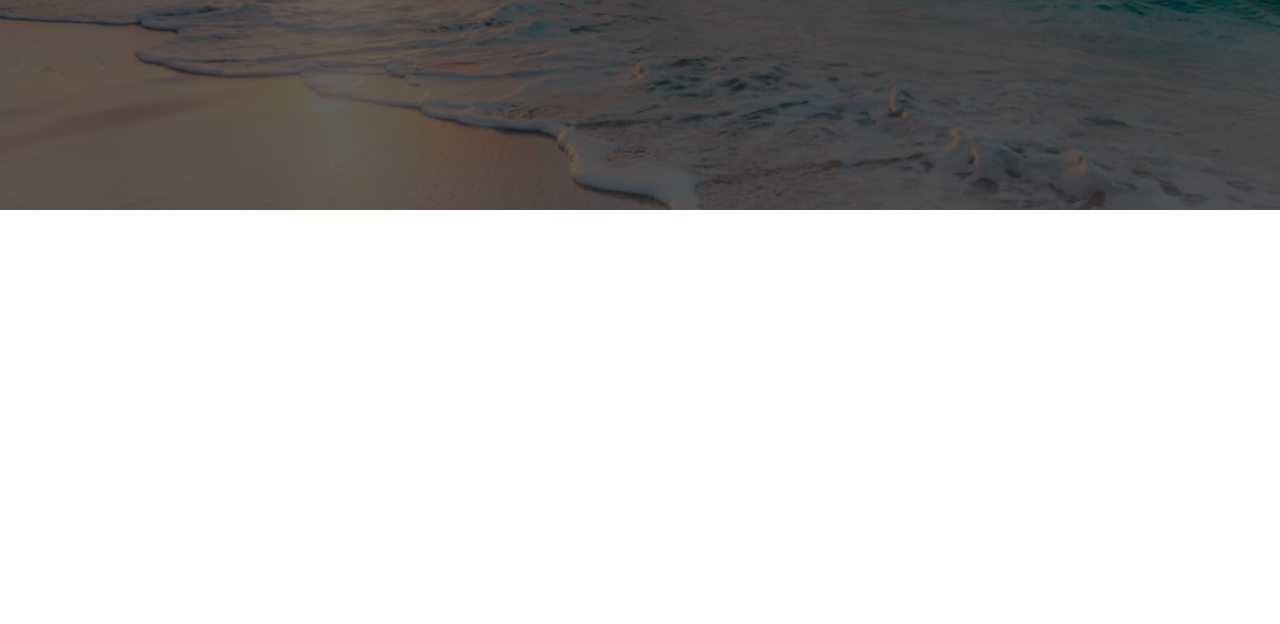
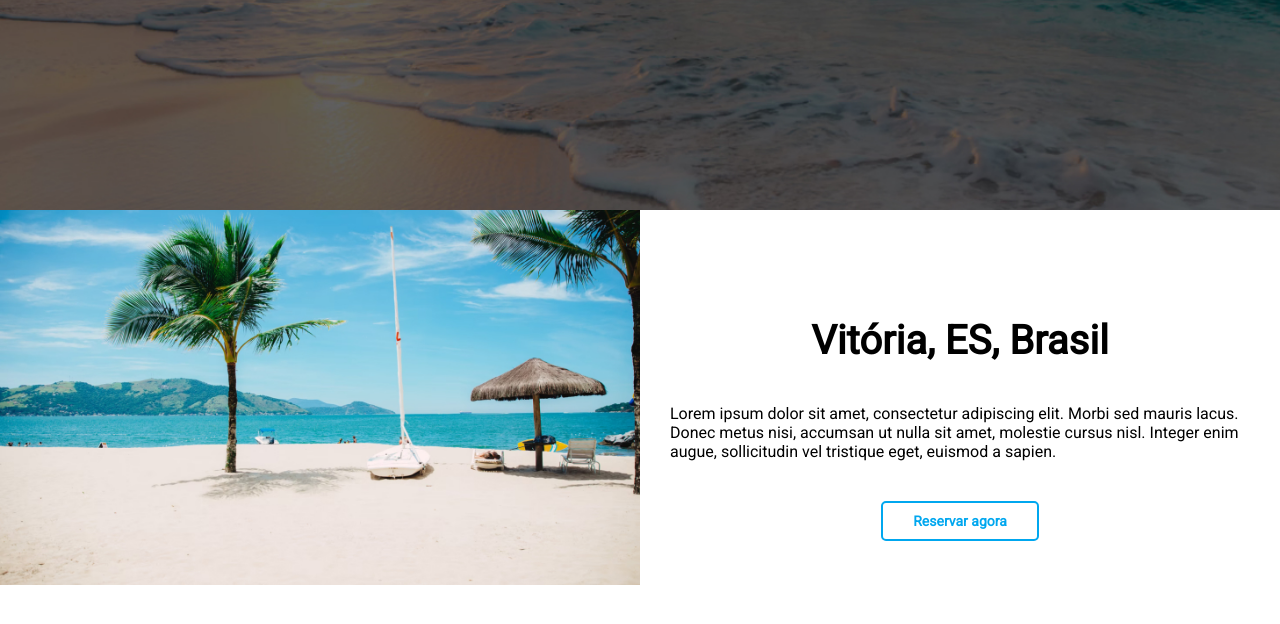
Before and after one commit to Seja-Dev/s02-hotel, a plain HTML site: page index.html in a window 1280 px wide. Shown: the part 390-1014 px from the top of the page. Before the commit the page ends 800 px from the top, so only its background shows below. Drawn offline with Linux system fonts and the light colour scheme.

Commit message:
aula 2: sessão da cidade

```diff
--- a/index.html
+++ b/index.html
@@ -17,5 +17,19 @@
         <button class="button button-spacing">Reservar agora</button>
       </a>
     </header>
+    <section class="city">
+      <div class="city-item">
+        <img class="city-image" src="imagens/imagem-cidade.jpg" />
+      </div>
+      <div class="city-item">
+        <div class="city-content">
+          <h2 class="city-title">Vitória, ES, Brasil</h2>
+          <p>Lorem ipsum dolor sit amet, consectetur adipiscing elit. Morbi sed mauris lacus. Donec metus nisi, accumsan ut nulla sit amet, molestie cursus nisl. Integer enim augue, sollicitudin vel tristique eget, euismod a sapien.</p>
+          <a href="https://google.com" target="_blank">
+            <button class="button button-spacing button-primary">Reservar agora</button>
+          </a>
+        </div>
+      </div>
+    </section>
   </body>
 </html>
--- a/style.css
+++ b/style.css
@@ -43,3 +43,51 @@ button {
 .button:hover {
   background-color: rgba(255, 255, 255, 0.2);
 }
+
+.button-primary {
+  border: 2px solid #00a7ef;
+  color: #00a7ef;
+}
+
+.button-primary:hover {
+  background-color: rgba(0, 167, 239, 0.2);
+}
+
+h2 {
+  font-size: 40px;
+  font-weight: bold;
+}
+
+.city {
+  display: flex;
+  width: 100%;
+}
+
+.city-item {
+  flex-basis: 50%;
+}
+
+.city-content {
+  display: flex;
+  height: 100%;
+  padding: 30px;
+  flex-direction: column;
+  justify-content: center;
+  align-items: center;
+}
+
+.city-title {
+  margin-bottom: 40px;
+}
+
+.city-image {
+  width: 100%;
+  object-fit: cover;
+}
+
+/* tablets OU celulares */
+@media (max-width: 768px) {
+  .city {
+    flex-direction: column;
+  }
+}
```
Also changed, not shown: imagens/imagem-cidade.jpg (added).
